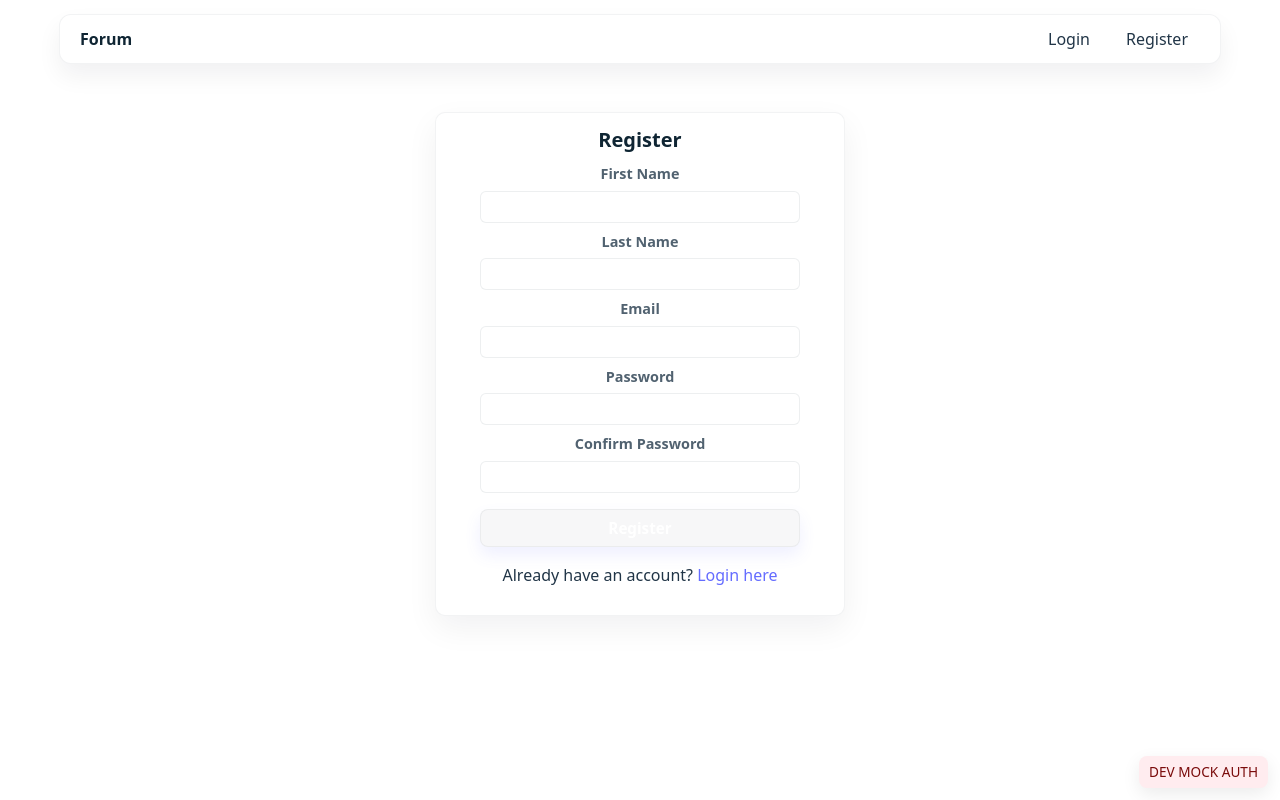
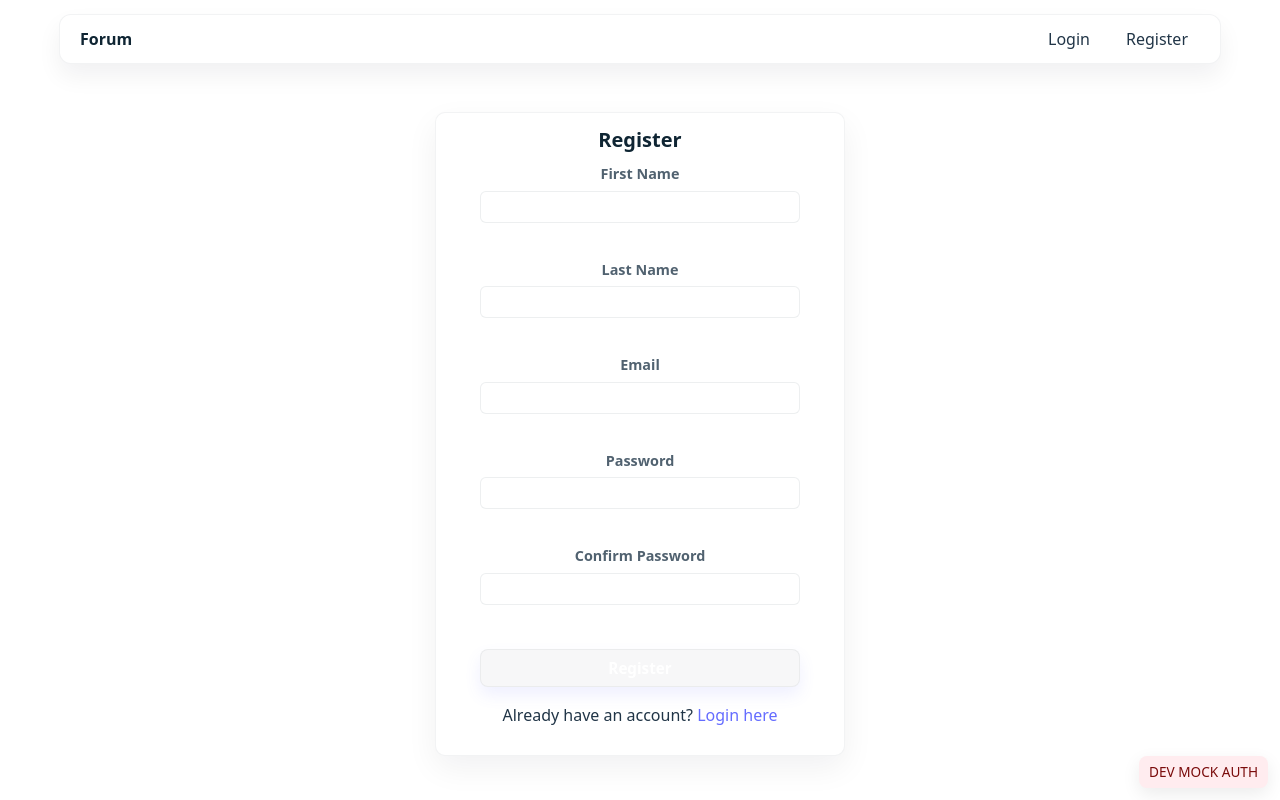
Before and after one commit to pynode-forum-project/frontend, a React app: page /users/register in a window 1280 px wide. Built offline with nearby package versions, Linux system fonts and the light colour scheme; the HTML template or start-up script is replaced by a standard one.

Commit message:
FP-20: Connect frontend auth to gateway and implement JWT storage

```diff
--- a/src/index.css
+++ b/src/index.css
@@ -155,6 +155,13 @@ button:focus-visible {
   outline: none;
   border-color: #646cff;
   box-shadow: 0 6px 18px rgba(100,108,255,0.12);
+}
+
+/* Reserve vertical space for per-field error messages to avoid layout shifts */
+.auth-card .field-error {
+  min-height: 1rem; /* keeps consistent height when message appears/disappears */
+  margin-top: 0.25rem;
+  text-align: center;
 }
 
 .auth-card .btn {
--- a/src/pages/Register.jsx
+++ b/src/pages/Register.jsx
@@ -45,6 +45,8 @@ const Register = () => {
     const { firstName, lastName, email, password, confirmPassword } = formData;
     const newFieldErrors = {};
 
+    if (!firstName || !firstName.trim()) newFieldErrors.firstName = "First name is required.";
+    if (!lastName || !lastName.trim()) newFieldErrors.lastName = "Last name is required.";
     if (!email) newFieldErrors.email = "Email is required.";
     if (!password) newFieldErrors.password = "Password is required.";
     if (!confirmPassword)
@@ -68,6 +70,9 @@ const Register = () => {
 
     if (Object.keys(newFieldErrors).length > 0) {
       setFieldErrors(newFieldErrors);
+      // focus first invalid field
+      const firstKey = Object.keys(newFieldErrors)[0];
+      if (firstKey && refs[firstKey] && refs[firstKey].current) refs[firstKey].current.focus();
       return "Please correct the highlighted fields.";
     }
 
@@ -149,9 +154,7 @@ const Register = () => {
               onChange={handleChange}
               ref={refs.firstName}
             />
-            {fieldErrors.firstName && (
-              <div className="text-danger small">{fieldErrors.firstName}</div>
-            )}
+            <div className="text-danger small field-error">{fieldErrors.firstName || '\u00A0'}</div>
           </div>
 
           <div className="mb-3">
@@ -165,9 +168,7 @@ const Register = () => {
               onChange={handleChange}
               ref={refs.lastName}
             />
-            {fieldErrors.lastName && (
-              <div className="text-danger small">{fieldErrors.lastName}</div>
-            )}
+            <div className="text-danger small field-error">{fieldErrors.lastName || '\u00A0'}</div>
           </div>
 
           <div className="mb-3">
@@ -181,9 +182,7 @@ const Register = () => {
               onChange={handleChange}
               ref={refs.email}
             />
-            {fieldErrors.email && (
-              <div className="text-danger small">{fieldErrors.email}</div>
-            )}
+            <div className="text-danger small field-error">{fieldErrors.email || '\u00A0'}</div>
           </div>
 
           <div className="mb-3">
@@ -197,9 +196,7 @@ const Register = () => {
               onChange={handleChange}
               ref={refs.password}
             />
-            {fieldErrors.password && (
-              <div className="text-danger small">{fieldErrors.password}</div>
-            )}
+            <div className="text-danger small field-error">{fieldErrors.password || '\u00A0'}</div>
           </div>
 
           <div className="mb-3">
@@ -213,9 +210,7 @@ const Register = () => {
               onChange={handleChange}
               ref={refs.confirmPassword}
             />
-            {fieldErrors.confirmPassword && (
-              <div className="text-danger small">{fieldErrors.confirmPassword}</div>
-            )}
+            <div className="text-danger small field-error">{fieldErrors.confirmPassword || '\u00A0'}</div>
           </div>
 
           <button
```
